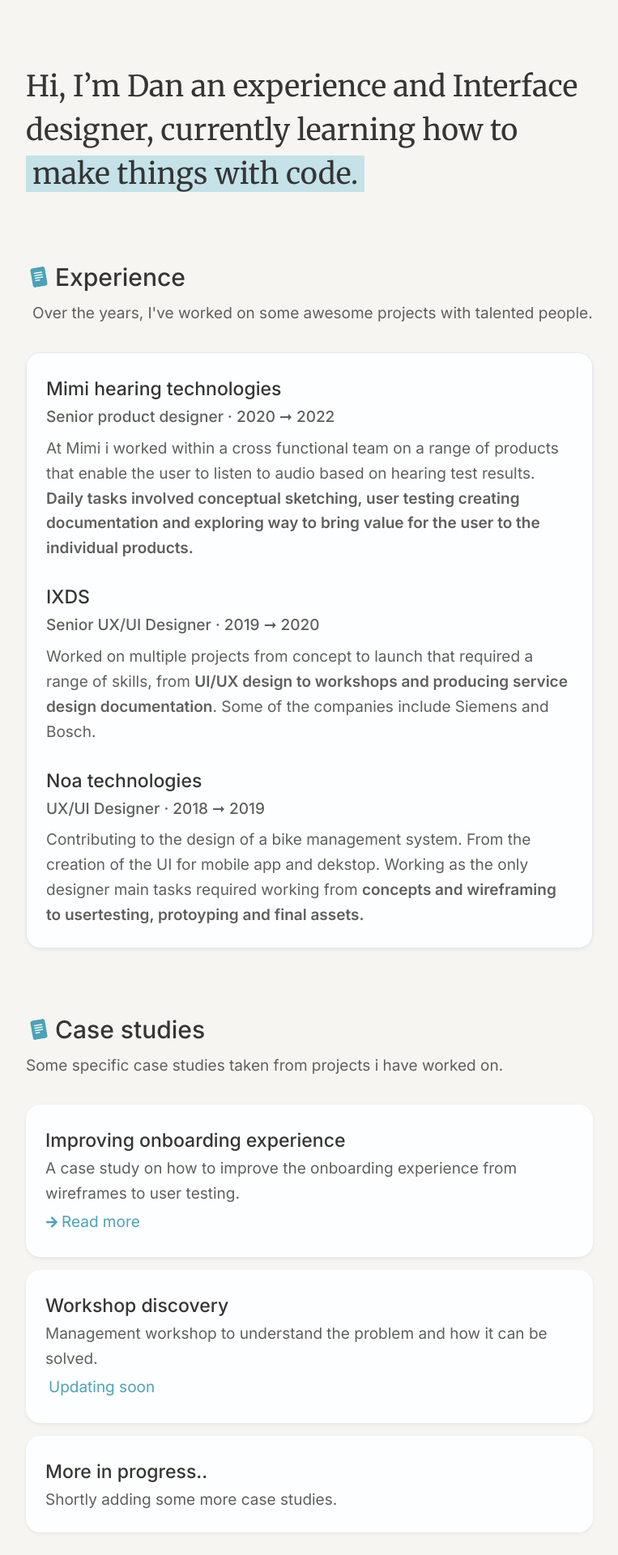
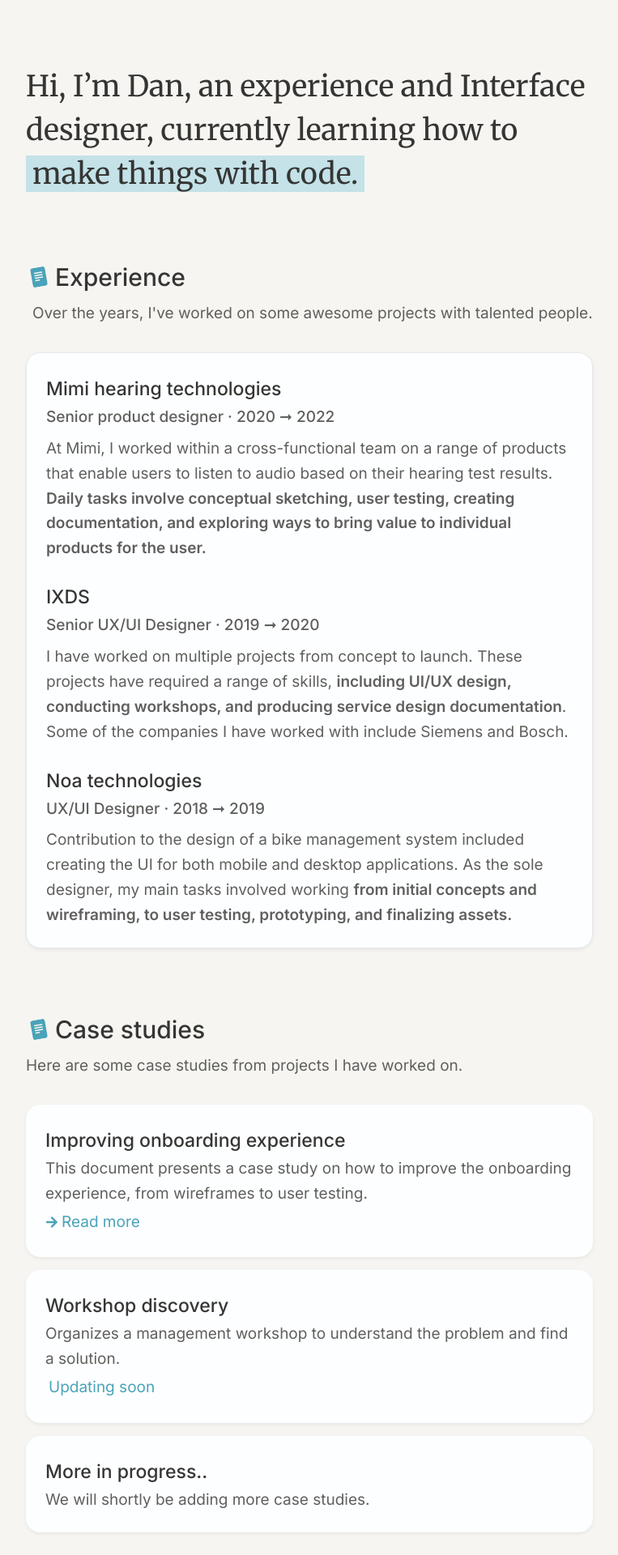
Before and after one commit to dannnnnh/portfolio-nextjs, a Next.js app: page / in a window 1280 px wide. Shown: the top 1920 px of the page at 81% size, without its empty margins (258-1021 px from the left). Built offline with nearby package versions, Linux system fonts and the light colour scheme.

Commit message:
Updating the copy

```diff
--- a/pages/Main.js
+++ b/pages/Main.js
@@ -43,8 +43,8 @@
 
         <div id="intro" className="">
           <h1 className=" dark:text-[#EEEFF4]   ">
-            Hi, I’m Dan an experience and Interface designer, currently learning
-            how to {""}
+            Hi, I’m Dan, an experience and Interface designer, currently
+            learning how to {""}
             <span className=" bg-[#c4e2e8] px-2">
               <Link href="https://twitter.com/__dnth" target="_blank">
                 make things with code.
@@ -80,14 +80,14 @@
               Senior product designer · 2020 ➞ 2022
             </p>
             <p className="dark:text-[#CECFD8] mt-[8px]">
-              At Mimi i worked within a cross functional team on a range of
-              products that enable the user to listen to audio based on hearing
-              test results.
+              At Mimi, I worked within a cross-functional team on a range of
+              products that enable users to listen to audio based on their
+              hearing test results.
               <b>
                 {" "}
-                Daily tasks involved conceptual sketching, user testing creating
-                documentation and exploring way to bring value for the user to
-                the individual products.
+                Daily tasks involve conceptual sketching, user testing, creating
+                documentation, and exploring ways to bring value to individual
+                products for the user.
               </b>
             </p>
             <br />
@@ -96,13 +96,14 @@
               Senior UX/UI Designer · 2019 ➞ 2020
             </p>
             <p className="dark:text-[#CECFD8] mt-[8px]">
-              Worked on multiple projects from concept to launch that required a
-              range of skills, from{" "}
+              I have worked on multiple projects from concept to launch. These
+              projects have required a range of skills,{" "}
               <b>
-                UI/UX design to workshops and producing service design
-                documentation
+                including UI/UX design, conducting workshops, and producing
+                service design documentation
               </b>
-              . Some of the companies include Siemens and Bosch.
+              . Some of the companies I have worked with include Siemens and
+              Bosch.
             </p>
             <br />
             <h3 className="dark:text-[#EEEFF4]">Noa technologies</h3>
@@ -110,12 +111,12 @@
               UX/UI Designer · 2018 ➞ 2019
             </p>
             <p className="dark:text-[#CECFD8] mt-[8px]">
-              Contributing to the design of a bike management system. From the
-              creation of the UI for mobile app and dekstop. Working as the only
-              designer main tasks required working from{" "}
+              Contribution to the design of a bike management system included
+              creating the UI for both mobile and desktop applications. As the
+              sole designer, my main tasks involved working{" "}
               <b>
-                concepts and wireframing to usertesting, protoyping and final
-                assets.
+                from initial concepts and wireframing, to user testing,
+                prototyping, and finalizing assets.
               </b>
             </p>
           </div>
@@ -133,7 +134,7 @@
             <h2 className="ml-2 dark:text-[#EEEFF4]">Case studies</h2>
           </div>
           <p className=" dark:text-[#E3E5EC] mt-[10px]">
-            Some specific case studies taken from projects i have worked on.
+            Here are some case studies from projects I have worked on.
           </p>
         </div>
 
@@ -152,8 +153,8 @@
               </h3>
 
               <p className="dark:text-[#CECFD8]">
-                A case study on how to improve the onboarding experience from
-                wireframes to user testing.
+                This document presents a case study on how to improve the
+                onboarding experience, from wireframes to user testing.
               </p>
               <div className="flex items-center">
                 <IconContext.Provider value={{ color: "#4AA3B8" }}>
@@ -170,8 +171,8 @@
             <h3 className="dark:text-[#EEEFF4]">Workshop discovery</h3>
 
             <p className="dark:text-[#CECFD8]">
-              Management workshop to understand the problem and how it can be
-              solved.
+              Organizes a management workshop to understand the problem and find
+              a solution.
             </p>
             <div className="flex items-center">
               <IconContext.Provider value={{ color: "#4AA3B8" }}>
@@ -186,7 +187,7 @@
             <h3 className="dark:text-[#EEEFF4]">More in progress..</h3>
 
             <p className="dark:text-[#CECFD8]">
-              Shortly adding some more case studies.
+              We will shortly be adding more case studies.
             </p>
           </div>
         </div>
@@ -256,9 +257,9 @@
               </h3>
 
               <p className="dark:text-[#CECFD8]">
-                Over the past months, i have started to learn to code from
-                scratch. I've being seeing how I can use this knowledge to
-                create realistic protoypes.
+                Over the past few months, I have started learning to code from
+                scratch. I have been exploring how to use this knowledge to
+                create realistic prototypes.
               </p>
 
               <div className="flex items-center">
@@ -283,11 +284,11 @@
                 </span>
               </div>
               <h3 className="dark:text-[#EEEFF4]">
-                The future of the design process?
+                The future of the design process
               </h3>
 
               <p className="dark:text-[#CECFD8]">
-                How new techninques and tools are changing the way we design.
+                How new techniques and tools are changing the way we design.{" "}
               </p>
 
               <div className="flex items-center">
```
